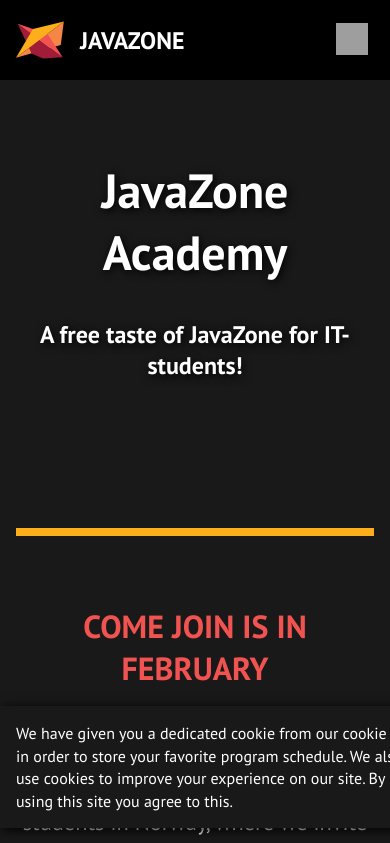
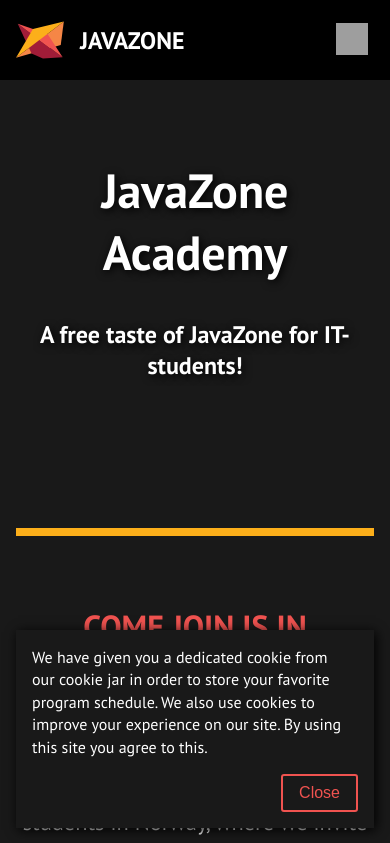
Before and after one commit to javaBin/javazone-2019, a React (Create React App) app: page /academy in a window 390 px wide. Shown: the top 843 px of the page. Built offline with nearby package versions, Linux system fonts and the light colour scheme; grey boxes are pictures that could not be loaded.

Commit message:
Scaled the cookie disclaimer for mobile

```diff
--- a/src/components/CookieDisclaimer/CookieDisclaimer.module.scss
+++ b/src/components/CookieDisclaimer/CookieDisclaimer.module.scss
@@ -17,10 +17,24 @@
     animation: fadein 1s;
     box-shadow: 0.1rem 0.1rem 0.7rem black;
     background-color: rgb(25, 25, 25);
+    align-items: center;
+    z-index: 9000;
+    @media only screen and (max-width: $screen-xs)  {
+        flex-direction: column;
+        align-items: flex-end;
+        margin: 1rem;
+        right: 0;
+        max-width: none;
+        width: auto;
+    }
     p {
         color: white;
         margin: 0;
         font-size: 1rem;
+        margin-right: 1rem;
+        @media only screen and (max-width: $screen-xs)  {
+            margin-bottom: 1rem;
+        }
     }
 }
 
```
